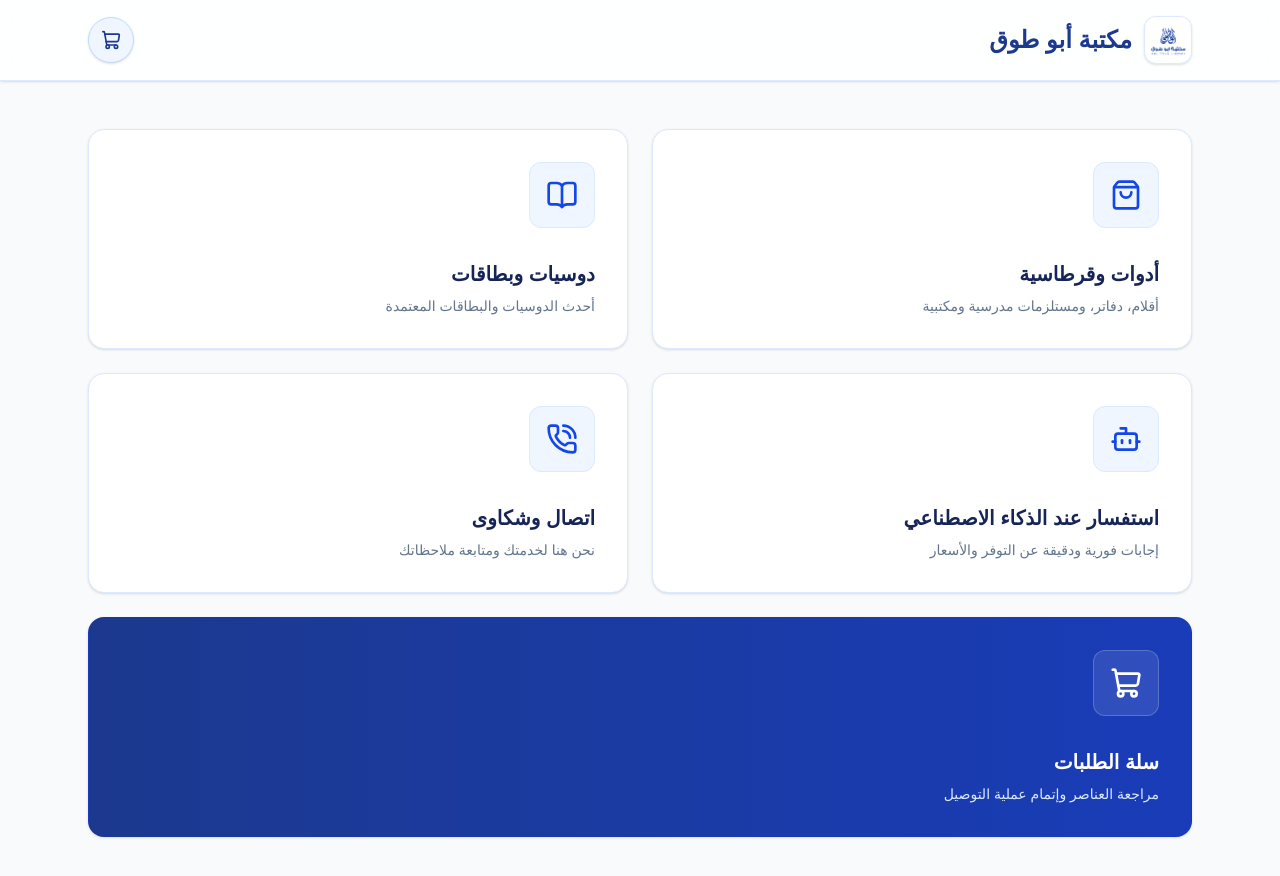
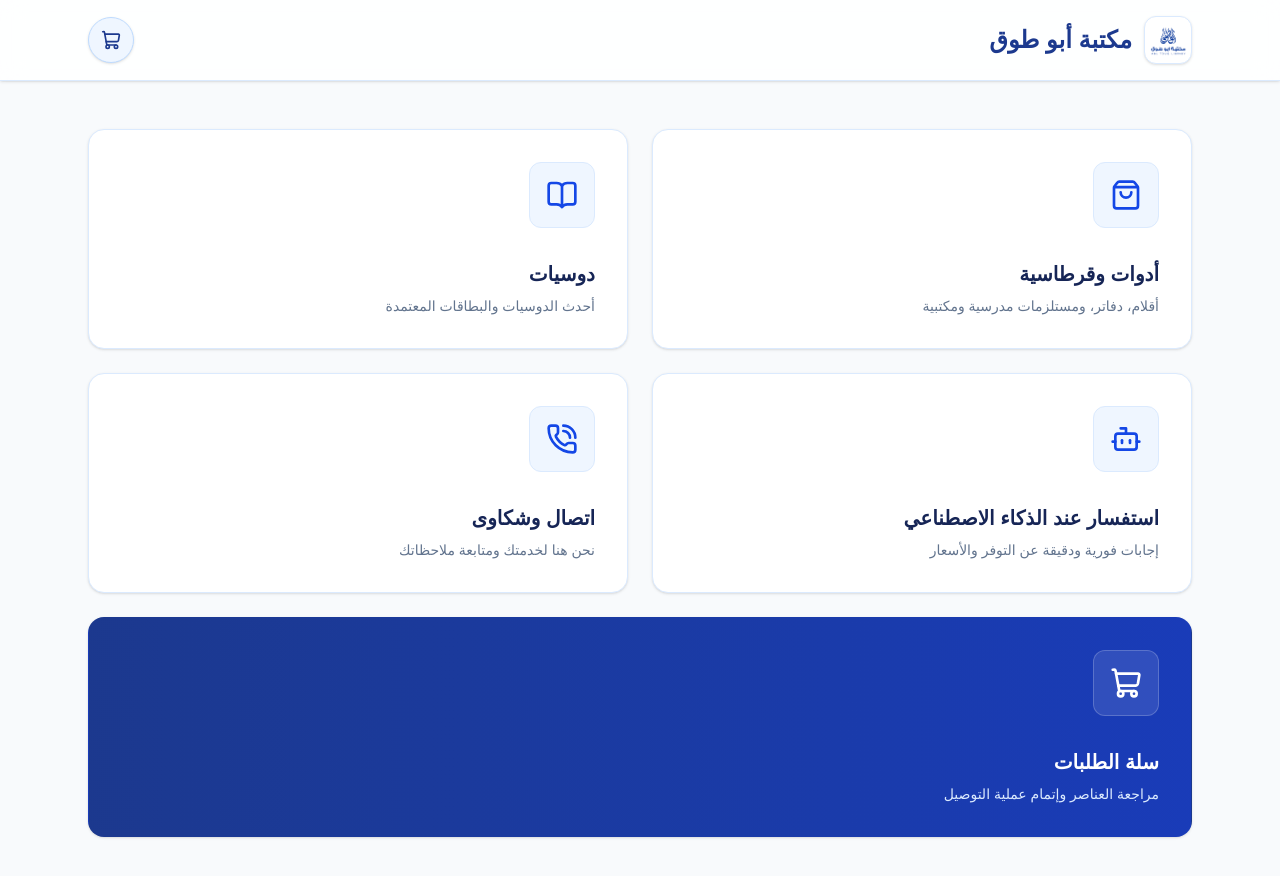
Before and after one commit to 4kspaidar4k-maker/omar44o, a Next.js app: page / in a window 1280 px wide. Shown: the top 876 px of the page. Built offline with nearby package versions, Linux system fonts and the light colour scheme.

Commit message:
Update page.tsx

```diff
--- a/app/page.tsx
+++ b/app/page.tsx
@@ -17,7 +17,7 @@ export default function HomePage() {
 
   const navItems = [
     { title: "أدوات وقرطاسية", desc: "أقلام، دفاتر، ومستلزمات مدرسية ومكتبية", href: "/stationery", icon: ShoppingBag },
-    { title: "دوسيات وبطاقات", desc: "أحدث الدوسيات والبطاقات المعتمدة", href: "/dossiers", icon: BookOpen },
+    { title: "دوسيات ", desc: "أحدث الدوسيات والبطاقات المعتمدة", href: "/dossiers", icon: BookOpen },
     { title: "استفسار عند الذكاء الاصطناعي", desc: "إجابات فورية ودقيقة عن التوفر والأسعار", href: "/ai-chat", icon: Bot },
     { title: "اتصال وشكاوى", desc: "نحن هنا لخدمتك ومتابعة ملاحظاتك", href: "/contact", icon: PhoneCall },
     { title: "سلة الطلبات", desc: "مراجعة العناصر وإتمام عملية التوصيل", href: "/cart", icon: ShoppingCart },
```
